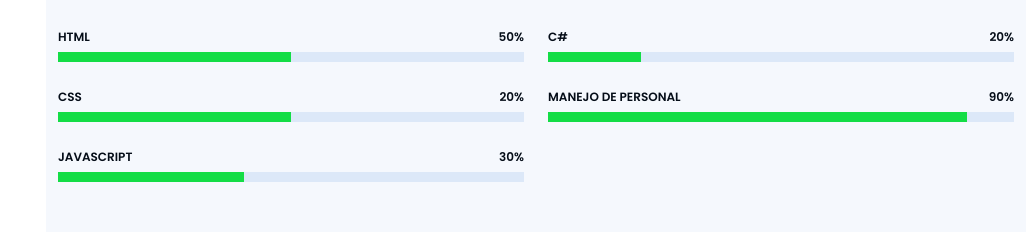
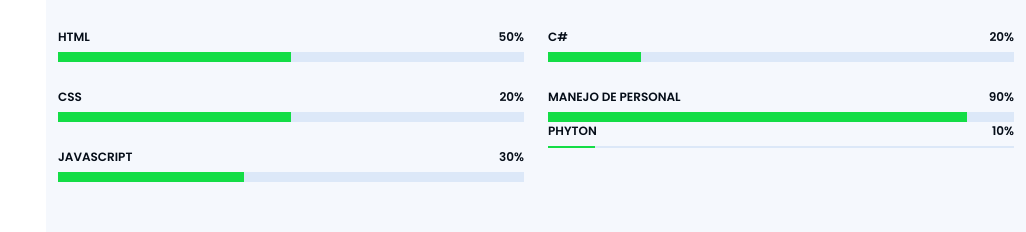
Before and after one commit to juan132002/Hoja_de_vida, a plain HTML site: page index.html in a window 1280 px wide. Shown: the part 1620-1852 px from the top of the page, without its empty margins (254-1280 px from the left). Drawn offline with nearby package versions, Linux system fonts and the light colour scheme.

Commit message:
add new skill

```diff
--- a/index.html
+++ b/index.html
@@ -168,6 +168,13 @@
                 <div class="progress-bar" role="progressbar" aria-valuenow="90" aria-valuemin="0" aria-valuemax="100"></div>
               </div>
 
+              <div class="progress">
+                <span class="skill">Phyton<i class="val">10%</i></span>
+                <div class="progress-bar-wrap">
+                  <div class="progress-bar" role="progressbar" aria-valuenow="10" aria-valuemin="0" aria-valuemax="10"></div>
+                </div>
+              </div>
+
 
           </div>
 
```
